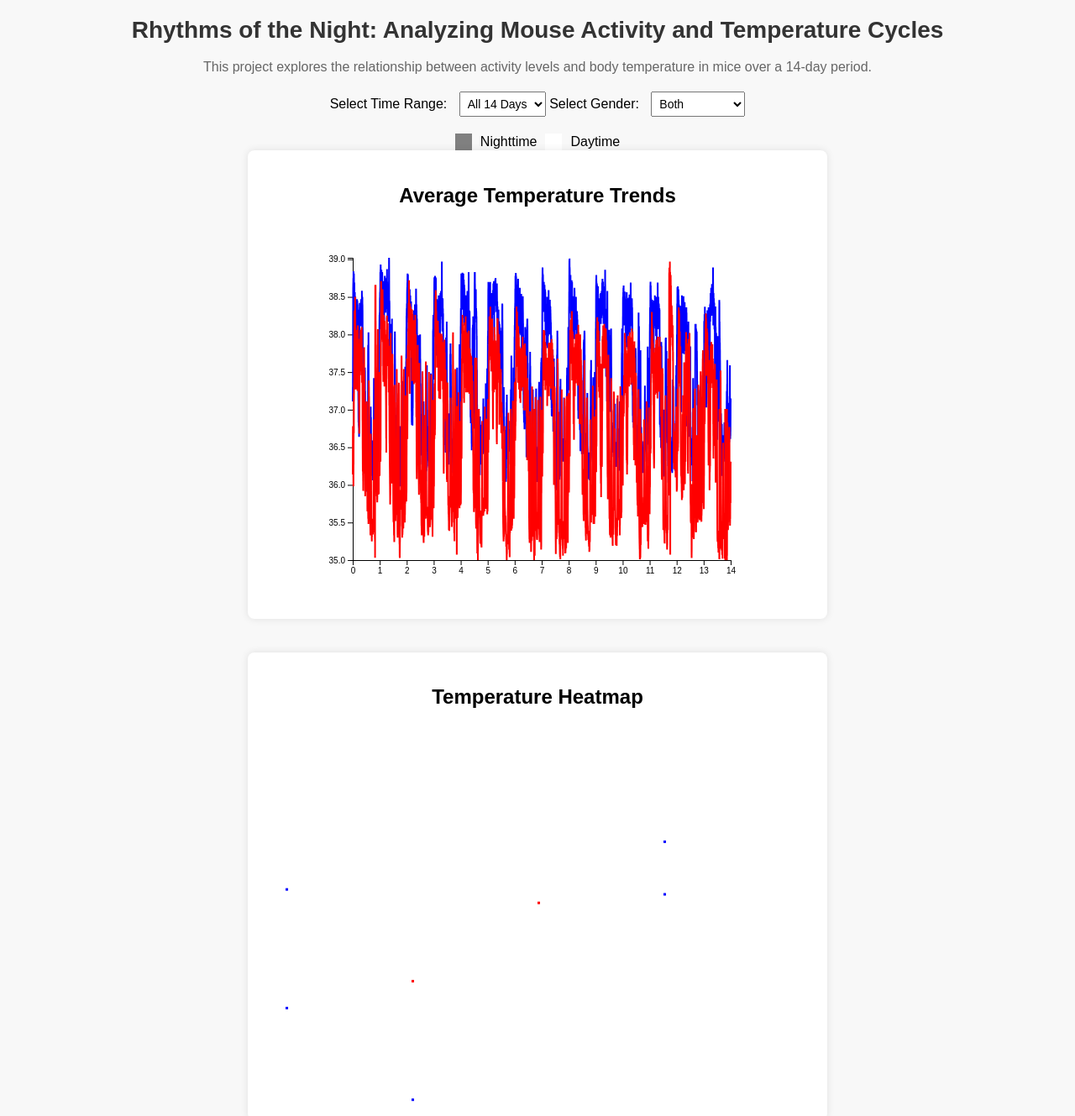
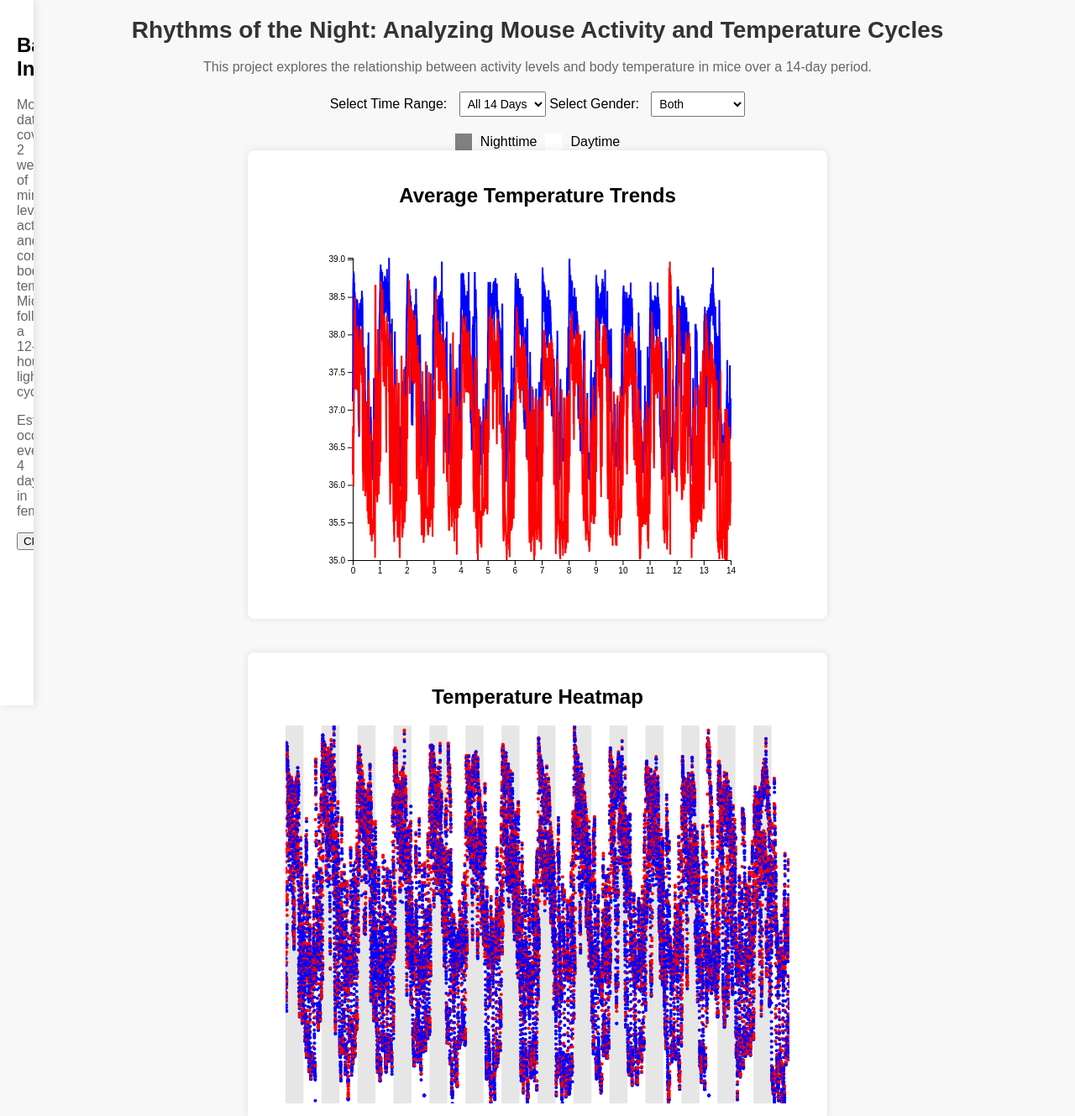
Before and after one commit to joshleh/final-project-dsc106, a plain HTML site: page index.html in a window 1280 px wide. Shown: the top 1329 px of the page at 84% size. Drawn offline with nearby package versions, Linux system fonts and the light colour scheme.

Commit message:
triple attempt 7

```diff
--- a/index.html
+++ b/index.html
@@ -48,6 +48,13 @@
         <div class="daytime"></div> Daytime
     </div>
 
+    <div id="sidebar">
+        <h2>Background Information</h2>
+        <p>Mouse data covering 2 weeks of minute-level activity and core body temperature. Mice follow a 12-hour light/dark cycle.</p>
+        <p>Estrus occurs every 4 days in females.</p>
+        <button onclick="toggleSidebar()">Close</button>
+    </div>
+
     <div class="chart-row">
         <div class="chart-container">
             <h2>Average Temperature Trends</h2>
--- a/script.js
+++ b/script.js
@@ -127,38 +127,34 @@ function createHeatmap(svgId, data) {
 
     if (dataPoints.length === 0) return;
 
-    const sampleSize = Math.max(500, Math.floor(dataPoints.length / 10)); // Downsampling to improve performance
-    const sampledData = dataPoints.filter((_, i) => i % sampleSize === 0);
-
-    const xScale = d3.scaleLinear().domain([0, d3.max(sampledData, d => d.time)]).range([0, width]);
-    const yScale = d3.scaleLinear().domain([d3.min(sampledData, d => d.value), d3.max(sampledData, d => d.value)]).range([height, 0]);
-
-    svg.selectAll("rect")
-        .data(sampledData)
-        .enter()
-        .append("rect")
-        .attr("x", d => xScale(d.time))
-        .attr("y", d => yScale(d.value))
-        .attr("width", 3)
-        .attr("height", 3)
-        .attr("fill", d => d.change > 0 ? "red" : "blue"); // Red for increasing, blue for decreasing
+    const xScale = d3.scaleLinear().domain([0, d3.max(dataPoints, d => d.time)]).range([0, width]);
+    const yScale = d3.scaleLinear().domain([d3.min(dataPoints, d => d.value), d3.max(dataPoints, d => d.value)]).range([height, 0]);
 
     // Nighttime background
-    const nightBlocks = [];
-    for (let i = 0; i < 24; i += 2) { // Assuming nighttime every 12 hours
-        nightBlocks.push({ start: i, end: i + 1 });
+    for (let i = 0; i < 14 * 24; i += 24) {
+        svg.append("rect")
+            .attr("x", xScale(i / 24))
+            .attr("width", xScale((i + 12) / 24) - xScale(i / 24))
+            .attr("y", 0)
+            .attr("height", height)
+            .attr("fill", "grey")
+            .attr("opacity", 0.2);
     }
 
-    svg.selectAll(".night-block")
-        .data(nightBlocks)
+    // Data points
+    svg.selectAll("circle")
+        .data(dataPoints)
         .enter()
-        .append("rect")
-        .attr("x", d => xScale(d.start))
-        .attr("width", xScale(d.end) - xScale(d.start))
-        .attr("y", 0)
-        .attr("height", height)
-        .attr("fill", "grey")
-        .attr("opacity", 0.2);
+        .append("circle")
+        .attr("cx", d => xScale(d.time))
+        .attr("cy", d => yScale(d.value))
+        .attr("r", 2)
+        .attr("fill", d => d.change > 0 ? "red" : "blue");
+}
+
+// Sidebar Toggle for Background Info
+function toggleSidebar() {
+    document.getElementById("sidebar").classList.toggle("open");
 }
 
 document.addEventListener("DOMContentLoaded", loadAndProcessData);
--- a/style.css
+++ b/style.css
@@ -82,3 +82,27 @@ svg {
 .daytime {
     background-color: white;
 }
+
+#sidebar {
+    width: 0;
+    position: fixed;
+    top: 0;
+    left: 0;
+    height: 100%;
+    background: white;
+    overflow-x: hidden;
+    transition: 0.5s;
+    padding: 20px;
+    box-shadow: 2px 0px 10px rgba(0, 0, 0, 0.1);
+}
+
+#sidebar.open {
+    width: 300px;
+}
+
+#backgroundBtn {
+    margin-left: 10px;
+    padding: 5px 10px;
+    font-size: 14px;
+    cursor: pointer;
+}
```
